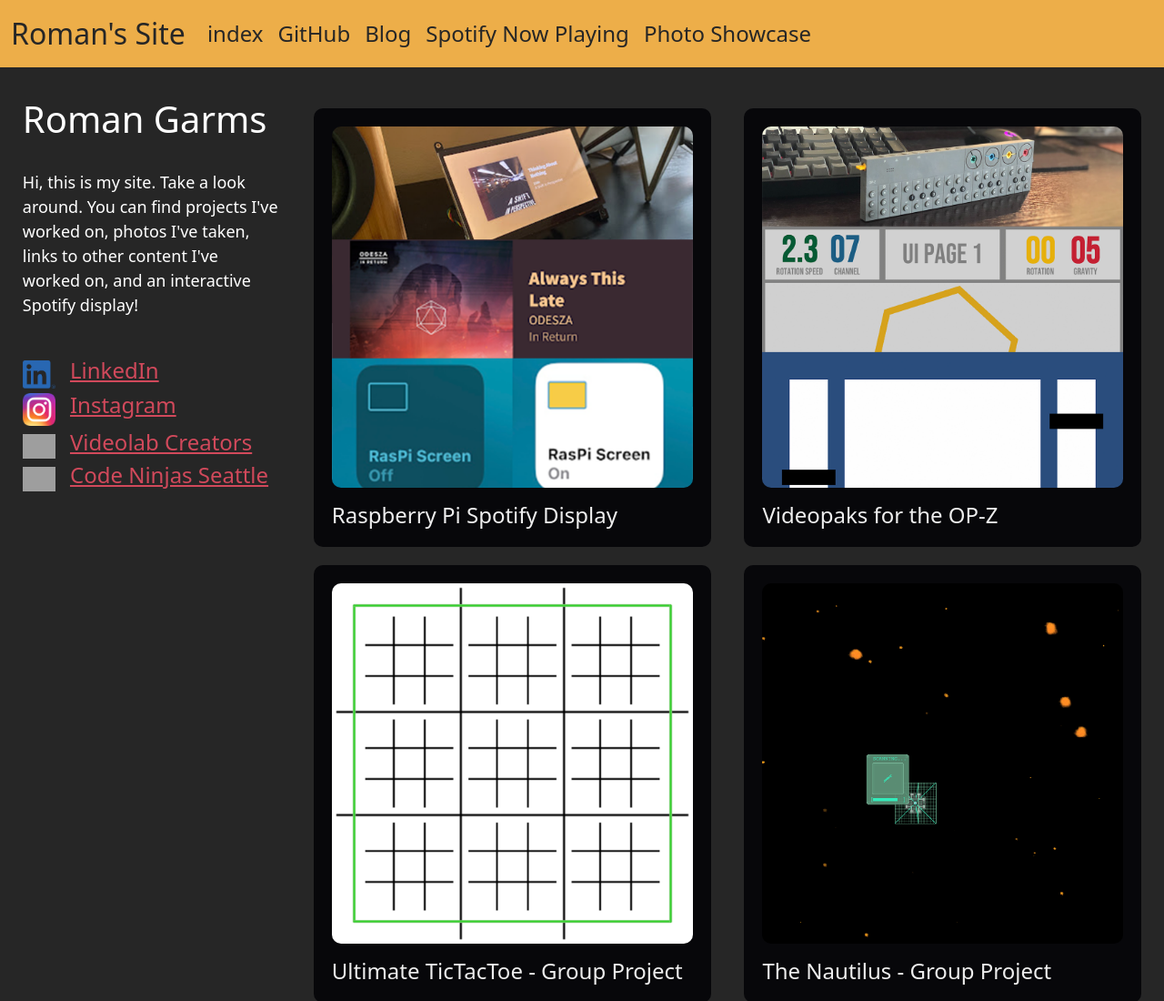
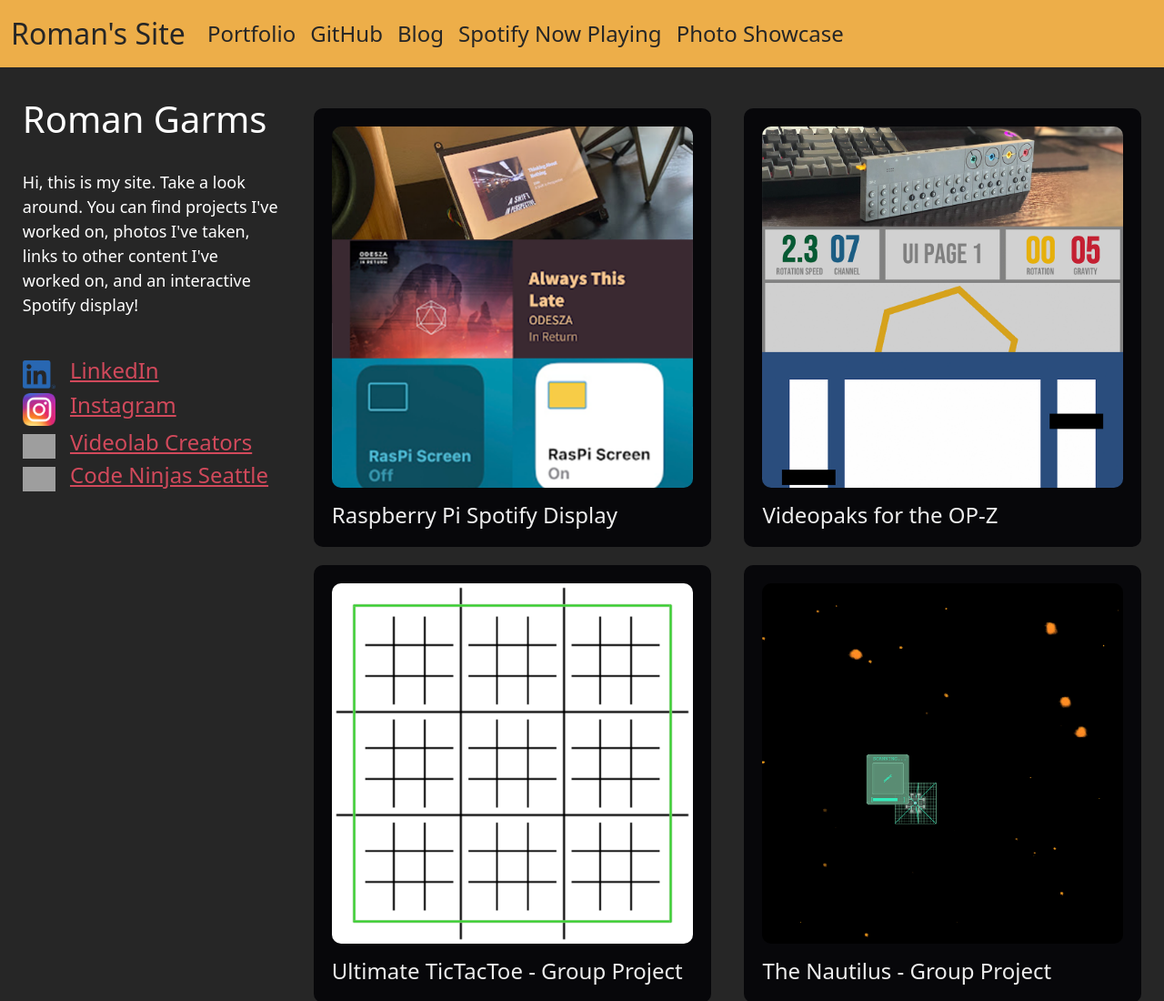
Before and after one commit to Romano-Garmez/Romano-Garmez.github.io, a plain HTML site: page index.html in a window 1280 px wide. Shown: the top 1100 px of the page at 91% size. Drawn offline with nearby package versions, Linux system fonts and the light colour scheme; grey boxes are pictures that could not be loaded.

Commit message:
fix linking

```diff
--- a/index.html
+++ b/index.html
@@ -36,7 +36,7 @@
 			<div class="collapse navbar-collapse" id="navbarSupportedContent">
 				<ul class="navbar-nav me-auto mb-2 mb-lg-0">
 					<li class="nav-item">
-						<a class="nav-link active" aria-current="page" href="Portfolio">index</a>
+						<a class="nav-link active" aria-current="page" href="index">Portfolio</a>
 					</li>
 					<li class="nav-item">
 						<a class="nav-link active" aria-current="page"
```
Also changed, not shown: 404.html (+1 -1 lines), Photo-Showcase.html (+1 -1 lines).
